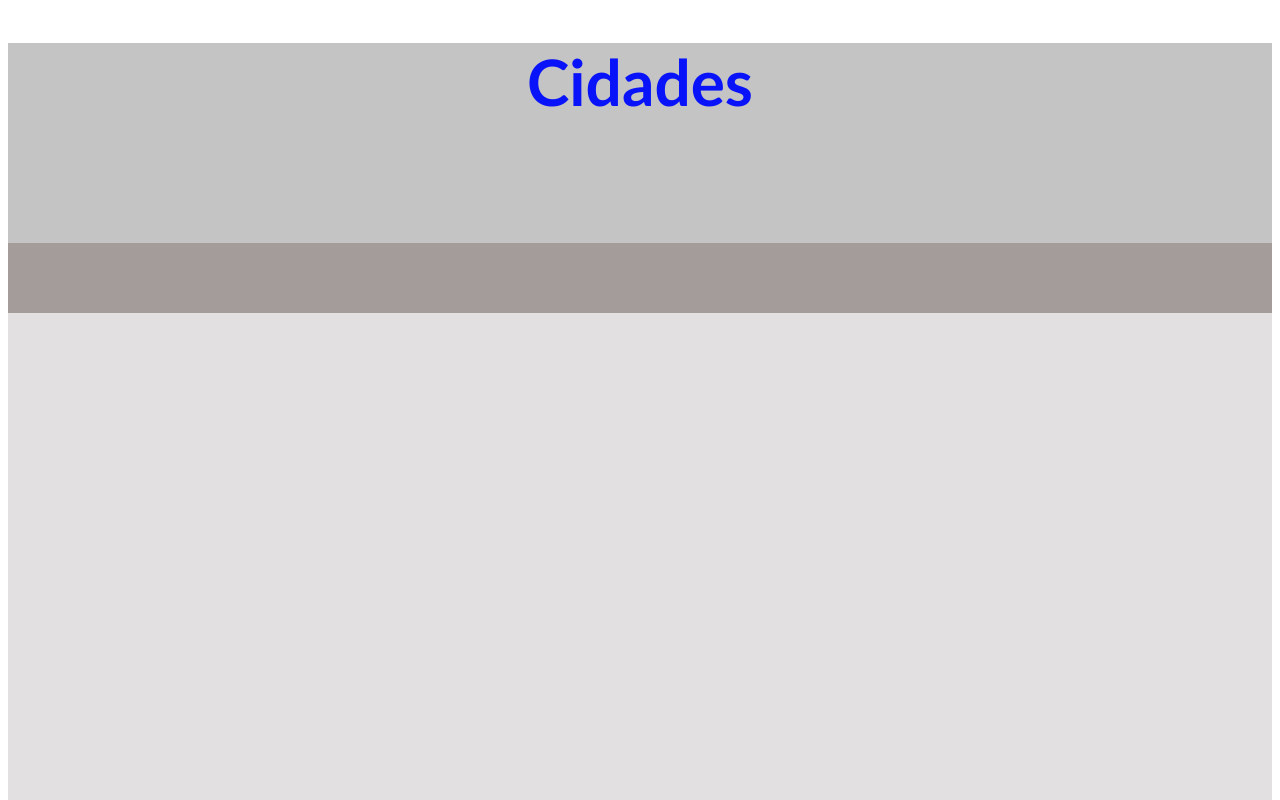
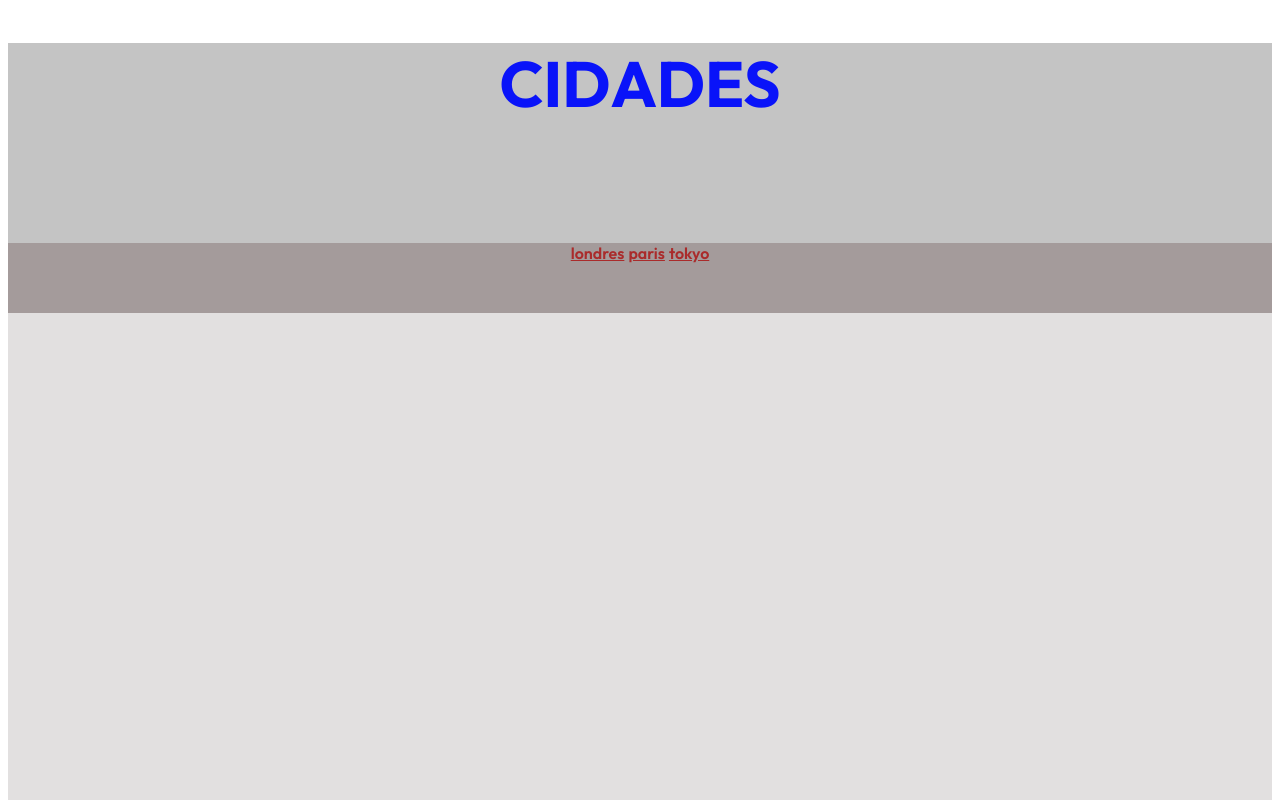
Before and after one commit to gpedrro/cidades, a plain HTML site: page index.html in a window 1280 px wide. Shown: the top 800 px of the page. Drawn offline with Linux system fonts and the light colour scheme.

Commit message:
construção do menu de navegação

```diff
--- a/index.html
+++ b/index.html
@@ -1,5 +1,6 @@
 <!DOCTYPE html>
 <html lang="pt-br">
+
 <head>
     <meta charset="UTF-8">
     <meta http-equiv="X-UA-Compatible" content="IE=edge">
@@ -7,38 +8,57 @@
     <title>cidades-londres</title>
     <link rel="shortcut icon" href="icone.png" type="image/x-icon">
     <style>
-    #cabecalho{
+        @import url('https://fonts.googleapis.com/css2?family=Outfit:wght@100;200;300;400;500;600;700;800;900&display=swap');
+
+        #cabecalho {
             height: 200px;
             background-color: #c4c4c4;
         }
-    #menu-de-navegacao{
+
+        #menu-de-navegacao {
             height: 70px;
-        background-color:#a49b9b;
+            background-color: #a49b9b;
+            text-align:center;
         }
-    #conteudo-principal{
+
+        #conteudo-principal {
             height: 604px;
             background-color: #e2e0e0;
         }
-    #rodape{
+
+        #rodape {
             height: 150px;
-        background-color:#949090;
+            background-color: #949090;
         }
-    #titulo{
+
+        #titulo {
             font-size: 64px;
             color: #0913f9;
             font-weight: bold;
             text-align: center;
-        font-family:'Trebuchet MS', 'Lucida Sans Unicode', 'Lucida Grande', 'Lucida Sans', Arial, sans-serif
+            font-family: 'Outfit', sans-serif;
+            text-transform: uppercase;
         }
-
+        .item-menu{
+            font-family:'outfit';
+            font-weight: 600;
+            font-size: 16px;
+            color: #aa2b2b;
+        }
     </style>
 </head>
+
 <body>
     <header id="cabecalho">
         <h1 id="titulo">Cidades</h1>
     </header>
-  <nav id= "menu-de-navegacao"></nav>
+    <nav id="menu-de-navegacao">
+        <a href="londres.html"class="item-menu">londres</a>
+        <a href="paris.html"class="item-menu">paris</a>
+        <a href="tokyo.html"class="item-menu">tokyo</a>
+    </nav>
     <main id="conteudo-principal"></main>
     <footer id="rodape"></footer>
 </body>
+
 </html>
```
Lines whose indentation alone changed are shown as unchanged.
